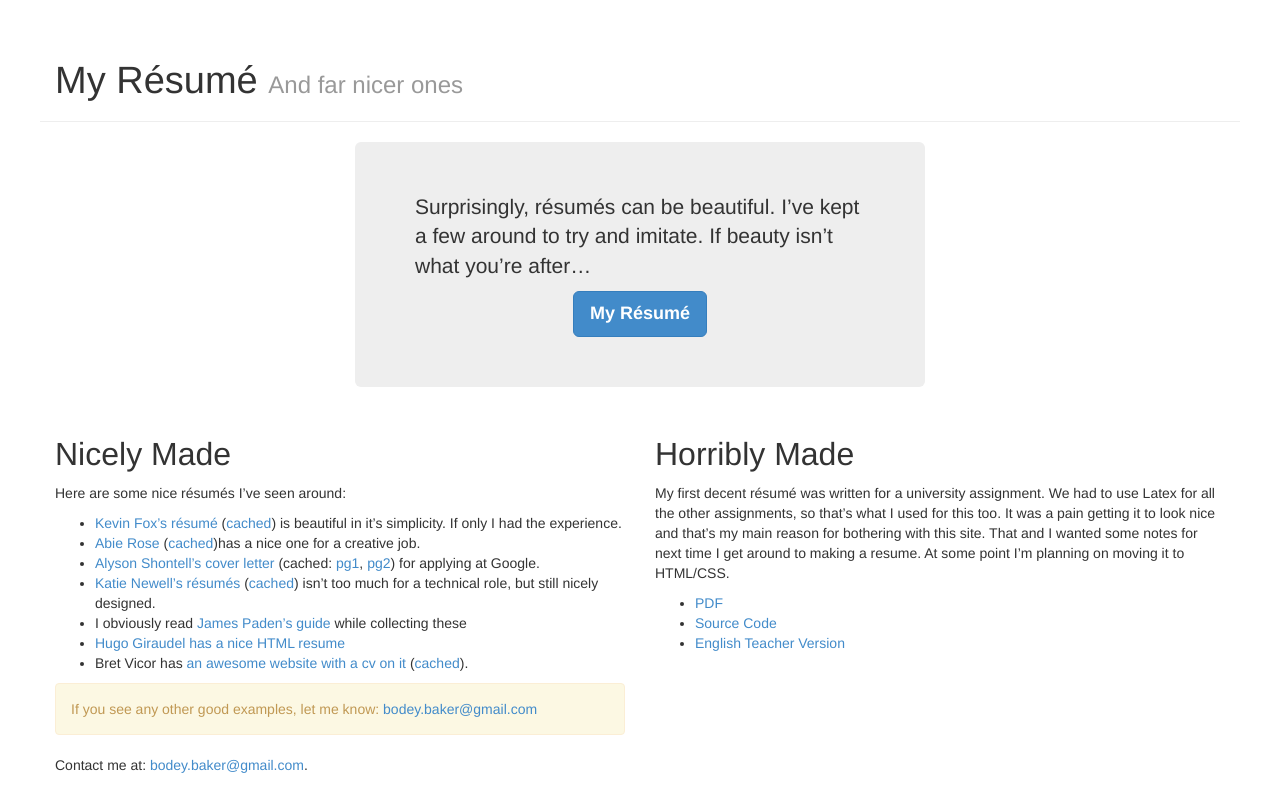
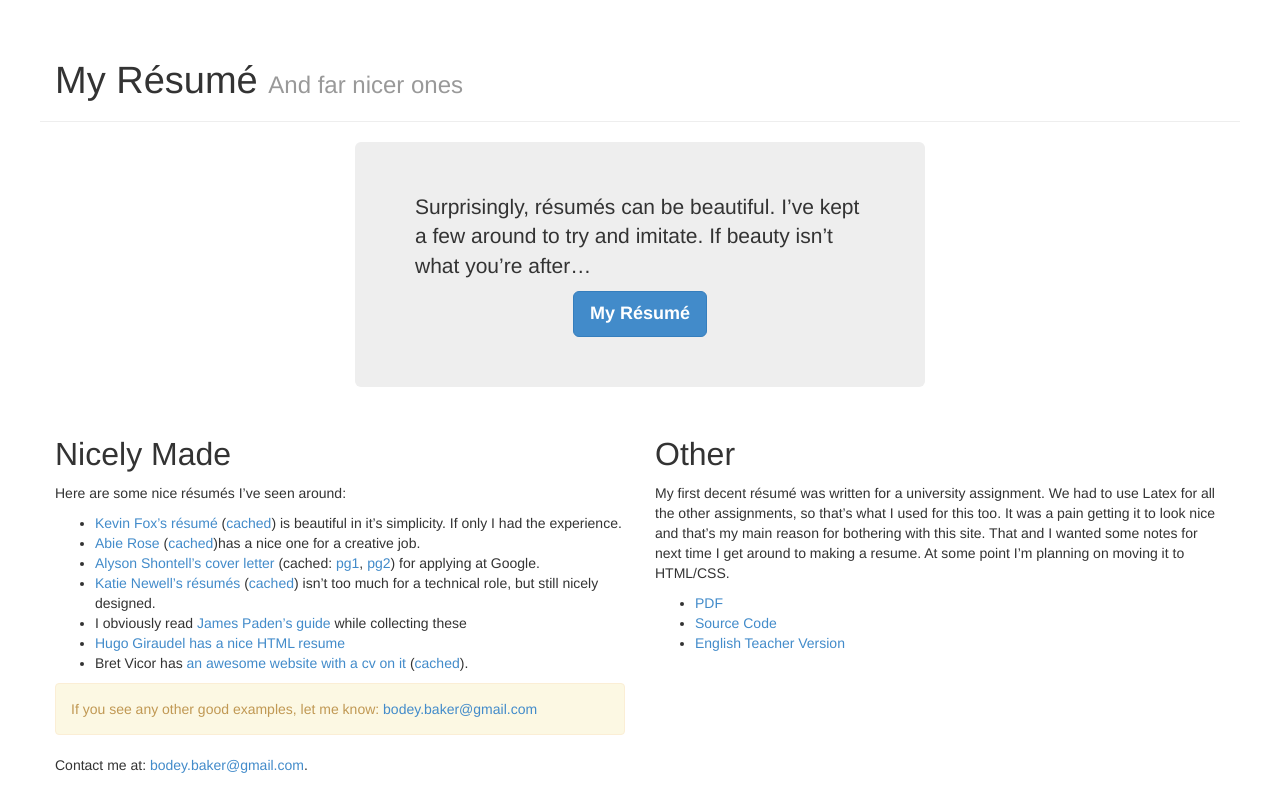
Before and after one commit to porcoesphino/bodey-cv, a Jekyll site: the page built from index.markdown, in a window 1280 px wide. Shown: the top 812 px of the page. Built offline with Jekyll 4.4.1, drawn with Linux system fonts in a browser that asks for light colours.

Commit message:
slight cleanup

```diff
--- a/_includes/home-page.html
+++ b/_includes/home-page.html
@@ -7,7 +7,7 @@
 <div class="col-lg-offset-3 col-lg-6">
   <div class="jumbotron">
 {{ jumbo | markdownify }}
-<div><a class="btn btn-primary btn-lg" href="latex/bodey-cv.pdf">My Résumé</a></div>
+<div><a class="btn btn-primary btn-lg" href="{{site.baseurl}}/latex/bodey-cv.pdf">My Résumé</a></div>
   </div>
 </div>
 </div>
@@ -22,7 +22,7 @@
   </div>
 
   <div class="col-lg-6">
-    <h2>Horribly Made</h2>
+    <h2>Other</h2>
 {{ mine | markdownify }}
   </div>
 </div>
--- a/index.markdown
+++ b/index.markdown
@@ -23,7 +23,7 @@
  - [English Teacher Version][]
 
 [PDF]:  {{site.baseurl}}/latex/bodey-cv.pdf
-[Source Code]:  {{site.baseurl}}/latex/bodey-cv.latex
+[Source Code]:  {{site.baseurl}}/latex/bodey-cv.tex
 [English Teacher Version]:  {{site.baseurl}}/latex/bodey-cv-elt.pdf
 {% endcapture %}
 
```
